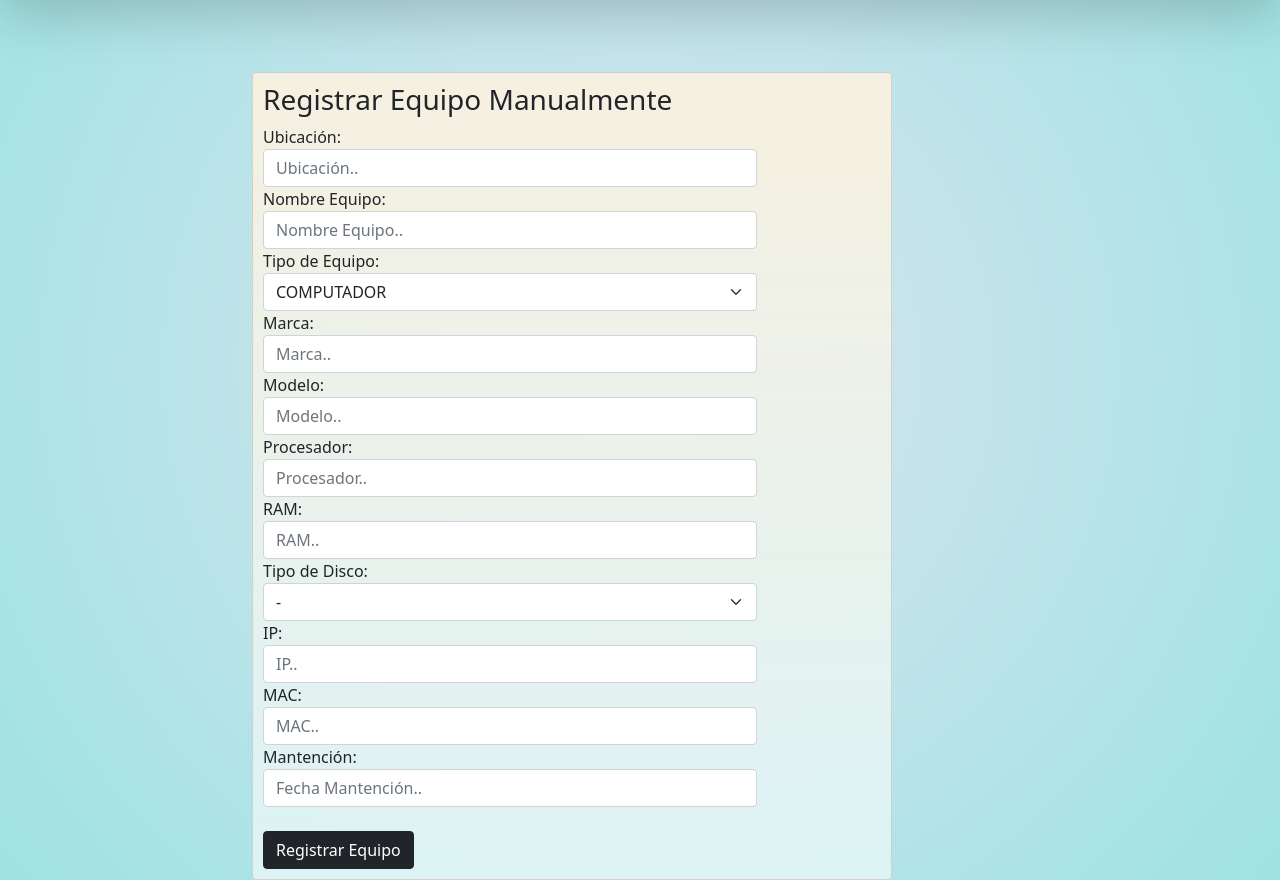
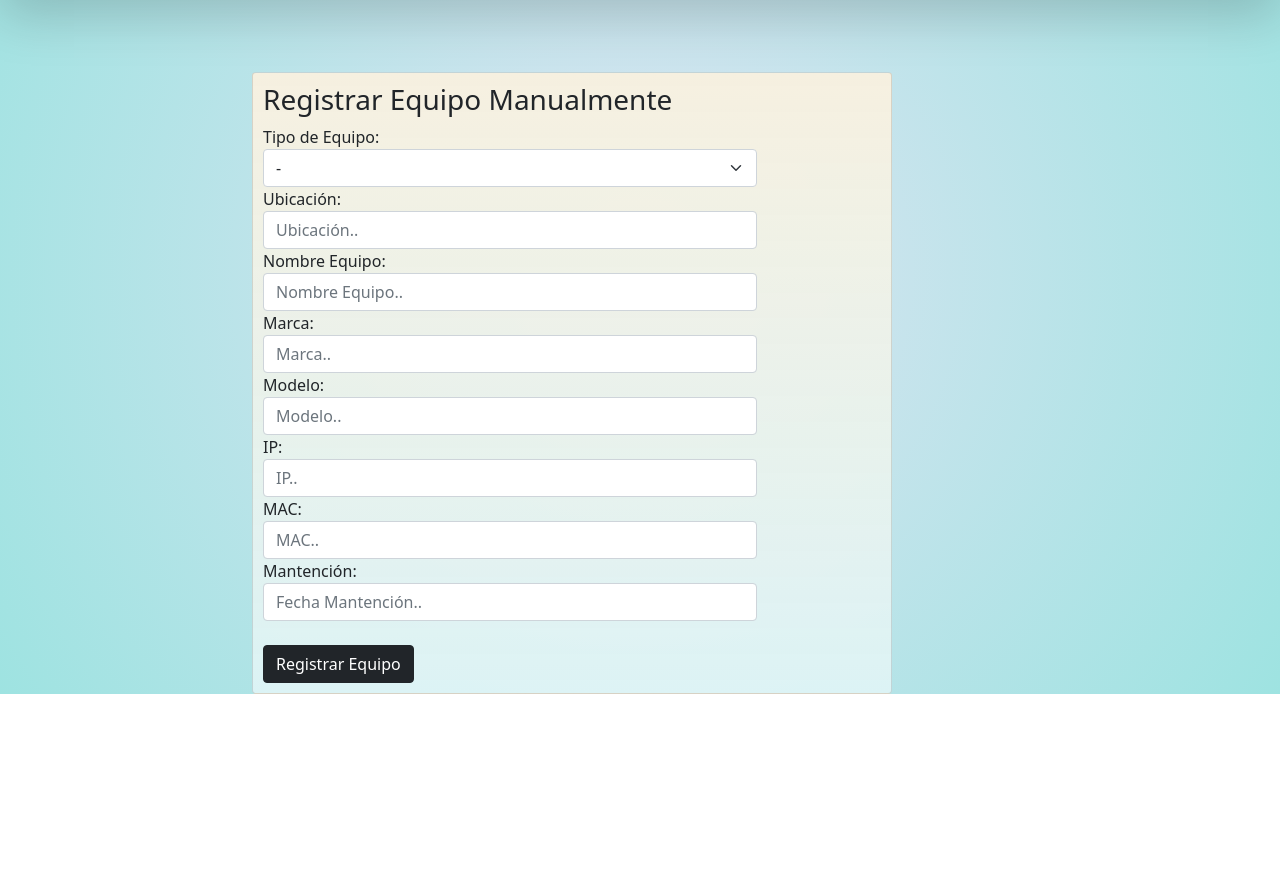
Before and after one commit to CamiloLealS/InvCLL, a Django app: page /equipos/equipos/form in a window 1280 px wide. Shown: the part 148-1028 px from the top of the page. After the commit the page ends 842 px from the top, so only its background shows below. Run offline with Django 5.2, Linux system fonts and the light colour scheme; some libraries are stand-ins or nearby versions.

Commit message:
Change index-views-model-forms-edit-reg-ver

```diff
--- a/equipos/forms.py
+++ b/equipos/forms.py
@@ -9,7 +9,7 @@ class equipoForm(ModelForm):
     class Meta:
         model = equipo
 
-        fields = ['ubicacion','tipo','marca','nombre','modelo','proce','ram','disco','ip','mac','mantencion']
+        fields = ['ubicacion','tipo','marca','nombre','modelo','ip','mac','mantencion']
 
         def save(self, commit = True):
             equipo = super().save(commit = False)
--- a/equipos/models.py
+++ b/equipos/models.py
@@ -9,8 +9,8 @@ class equipo(models.Model):
     nombre = models.CharField('Nombre de Equipo',max_length = 30, default = '')
     marca = models.CharField('Marca de Equipo', max_length = 15, default = '')
     modelo = models.CharField('Modelo de Equipo', max_length = 50, default = '')
-    proce = models.CharField('Procesador',max_length = 40,blank = True ,default = '')
-    ram = models.CharField('RAM',max_length = 15,blank = True, default = '')
+    proce = models.CharField('Procesador',max_length = 40,blank = True ,default = '-')
+    ram = models.CharField('RAM',max_length = 15,blank = True, default = '-')
     discos = (('-','-'),
               ('SSD','SSD'),
               ('HDD','HDD'))
@@ -54,7 +54,9 @@ class equipo(models.Model):
     ubicacion = models.CharField('Ubicación de Equipo', max_length=50, default ="")
     mac = models.CharField('MAC Equipo', max_length = 25, default = '')
     mantencion = models.CharField('Fecha Mantención', max_length = 20, default = '-')
+    licencia = models.CharField('Licencia Windows',max_length = 35, default = "-")
     required = models.BooleanField('Requiere Mantención', default = False)
+    link = models.CharField('URL impresora', max_length = 200, default = '-')
 
     def __str__(self) -> str:
         return self.ubicacion + ' / ' + self.tipo + ' ' +self.nombre
--- a/equipos/views.py
+++ b/equipos/views.py
@@ -36,7 +36,9 @@ def importarExcel(request):
             ram = dataset.iloc[row, 7].upper()
             ip_equipo = dataset.iloc[row, 8]
             mac_eq = dataset.iloc[row, 9]
-            mantencion_eq = dataset.iloc[row, 10]
+            licencia = dataset.iloc[row,10]
+            mantencion_eq = dataset.iloc[row, 11]
+            link = dataset.iloc[row, 12]
             if nombre_eq in equipo.objects.values_list('nombre', flat=True).distinct():
                 equipo.objects.filter(nombre = nombre_eq).update(ubicacion = ubi_eq)
                 if equipo.objects.get(nombre = nombre_eq).mantencion != '-' and mantencion_eq == '-':
@@ -46,6 +48,7 @@ def importarExcel(request):
                 equipo.objects.filter(nombre = nombre_eq).update(ram = ram)
                 equipo.objects.filter(nombre = nombre_eq).update(proce = proce)
                 equipo.objects.filter(nombre = nombre_eq).update(disco = disco)
+                equipo.objects.filter(nombre = nombre_eq).update(link = link)
 
             else:
                 created = equipo.objects.update_or_create(
@@ -59,7 +62,9 @@ def importarExcel(request):
                         ram = ram,
                         ip = ip_equipo,
                         mac = mac_eq,
-                        mantencion = mantencion_eq
+                        licencia = licencia,
+                        mantencion = mantencion_eq,
+                        link = link
                         )
 
         return redirect(to = 'index')
@@ -76,9 +81,14 @@ def editEq(request, id_equipo):
     eq = equipo.objects.get(pk = id_equipo)
     form = equipoForm(request.POST, instance=eq)
 
-
+    licencia = request.POST.get('licencia')
+    link = request.POST.get('link')
     if request.method == 'POST':
         if form.is_valid():
+            if eq.tipo == 'IMPRESORA':
+                eq.link = link
+            if eq.tipo == 'COMPUTADOR':
+                eq.licencia = licencia
             form.save()
             return redirect(to='index')
         else:
--- a/templates/equipos/editEquipo.html
+++ b/templates/equipos/editEquipo.html
@@ -60,6 +60,8 @@ background: radial-gradient(circle, rgba(220,228,242,1) 0%, rgba(158,227,225,1)
                                 <option value="SSD">SSD</option>
                                 {% endif %}
                             </select>
+                            <label for="licencia">Licencia Windows:</label>
+                            <input style="display: block; width: 80%;" class="form-control" type="text" name="licencia" value="{{eq.licencia}}">
                             {% endif %}
                             <label for="ip">IP:</label>
                             <input style="display: block; width: 80%;" class="form-control" type="text" name="ip" value="{{eq.ip}}">
@@ -67,6 +69,10 @@ background: radial-gradient(circle, rgba(220,228,242,1) 0%, rgba(158,227,225,1)
                             <input style="display: block; width: 80%;" class="form-control" type="text" name="mac" value="{{eq.mac}}">
                             <label style="display: block;" for="mantencion">Mantención:(dd/mm/yyyy)</label>
                             <input style="display: block; width: 80%;" class="form-control" type="text" name="mantencion" value="{{eq.mantencion}}">
+                            {% if eq.tipo == 'IMPRESORA' %}
+                            <label for="link">Link:</label>
+                            <input style="display: block; width: 80%;" class="form-control" type="text" name="link" value="{{eq.link}}">
+                            {% endif %}
                             <br>
                             <input class="btn btn-success" type="submit" value="Editar Equipo">
                         </form>
--- a/templates/equipos/registroEquipo.html
+++ b/templates/equipos/registroEquipo.html
@@ -31,37 +31,42 @@ background: radial-gradient(circle, rgba(220,228,242,1) 0%, rgba(158,227,225,1)
 
                 <div style="margin: 10px;" class="g-col-6">
                     <h3>Registrar Equipo Manualmente</h3>
-                    <form action="{% url 'regEq' %}" method="post">
+                    <form action="{% url 'regEq' %}" method="post" id="formReg">
                         {% csrf_token %}
+                        <label for="tipo">Tipo de Equipo:</label>
+                        <select style="display: block; width: 80%;" name="tipo" class="form-select" id="selectTipo">
+                            <option value="-">-</option>
+                            <option value="COMPUTADOR">COMPUTADOR</option>
+                            <option value="IMPRESORA">IMPRESORA</option>
+                        </select>
                         <label for="ubicacion">Ubicación:</label>
                         <input style="display: block; width: 80%;" class="form-control" type="text" name="ubicacion" placeholder="Ubicación..">
                         <label for="nombre">Nombre Equipo:</label>
                         <input style="display: block; width: 80%;" class="form-control" type="text" name="nombre" placeholder = 'Nombre Equipo..'>
-                        <label for="tipo">Tipo de Equipo:</label>
-                        <select style="display: block; width: 80%;" name="tipo" class="form-select">
-                            <option value="COMPUTADOR">COMPUTADOR</option>
-                            <option value="IMPRESORA">IMPRESORA</option>
-                        </select>
                         <label for="marca">Marca:</label>
                         <input style="display: block; width: 80%;" type="text" name="marca" class="form-control" placeholder="Marca..">
                         <label for="modelo">Modelo:</label>
                         <input style="display: block; width: 80%;" type="text" name="modelo" class="form-control" placeholder="Modelo..">
-                        <label for="proce">Procesador:</label>
-                        <input style="display: block; width: 80%;" class="form-control" type="text" name="proce" placeholder="Procesador..">
-                        <label for="ram">RAM:</label>
-                        <input style="display: block; width: 80%;" class="form-control" type="text" name="ram" placeholder="RAM..">
-                        <label for="disco">Tipo de Disco:</label>
-                        <select style="display: block; width: 80%;" name="disco" class = 'form-select'>
+                        <label id="labelProce" style="display: none;" for="proce">Procesador:</label>
+                        <input id="inputProce" style="display: none; width: 80%;" class="form-control" type="text" name="proce" placeholder="Procesador..">
+                        <label id="labelRam" style="display: none;" for="ram">RAM:</label>
+                        <input id="inputRam" style="display: none; width: 80%;" class="form-control" type="text" name="ram" placeholder="RAM..">
+                        <label id="labelDisco" style="display: none;" for="disco">Tipo de Disco:</label>
+                        <select id="selectDisco" style="display: none; width: 80%;" name="disco" class = 'form-select'>
                             <option value="-">-</option>
                             <option value="SSD">SSD</option>
                             <option value="HDD">HDD</option>
                         </select>
-                        <label for="ip">IP:</label>
+                        <label style="display: block;" for="ip">IP:</label>
                         <input style="display: block; width: 80%;" class="form-control" type="text" name="ip" placeholder="IP..">
                         <label for="mac">MAC:</label>
                         <input style="display: block; width: 80%;" class="form-control" type="text" name="mac" placeholder="MAC..">
-                        <label for="mantencion">Mantención:</label>
+                        <label id="labelLic" style="display: none;" for="licencia">Licencia Windows:</label>
+                        <input id="inputLic" style="display: none; width: 80%;" class="form-control" type="text" name="licencia" placeholder="Licencia Windows..">
+                        <label style="display: block;" for="mantencion">Mantención:</label>
                         <input style="display: block; width: 80%;" class="form-control" type="text" name="mantencion" placeholder="Fecha Mantención..">
+                        <label id="labelLink" style="display: none;" for="link">Link:</label>
+                        <input id="inputLink" style="display: none; width: 80%;" class="form-control" type="text" name="link" placeholder="Link..">
                         <br>
                         <input class="btn btn-dark" type="submit" value = 'Registrar Equipo'>
                     </form>
@@ -71,8 +76,46 @@ background: radial-gradient(circle, rgba(220,228,242,1) 0%, rgba(158,227,225,1)
     </div>
 </body>
 <script type="text/javascript">
-    $(function () {
-        $('#picker').datetimepicker();
+    document.querySelector('#selectTipo').addEventListener('change',function(){
+        if(this.value == 'COMPUTADOR'){
+            labelLink.style.display = 'none';
+            inputLink.style.display = 'none';
+            labelProce.style.display = 'block';
+            inputProce.style.display = 'block';
+            labelRam.style.display = 'block';
+            inputRam.style.display = 'block';
+            labelDisco.style.display = 'block';
+            selectDisco.style.display = 'block';
+            labelLic.style.display = 'block';
+            inputLic.style.display = 'block';
+            inputLink.value = '-';
+        }else if(this.value == 'IMPRESORA'){
+            labelProce.style.display = 'none';
+            inputProce.style.display = 'none';
+            inputProce.value = '-';
+            labelRam.style.display = 'none';
+            inputRam.style.display = 'none';
+            inputRam.value = '-';
+            labelDisco.style.display = 'none';
+            selectDisco.style.display = 'none';
+            selectDisco.value = '-';
+            labelLic.style.display = 'none';
+            inputLic.style.display = 'none';
+            inputLic.value = '-';
+            labelLink.style.display = 'block';
+            inputLink.style.display = 'block';
+        }else{
+            labelProce.style.display = 'none';
+            inputProce.style.display = 'none';
+            labelRam.style.display = 'none';
+            inputRam.style.display = 'none';
+            labelDisco.style.display = 'none';
+            selectDisco.style.display = 'none';
+            labelLic.style.display = 'none';
+            inputLic.style.display = 'none';
+            labelLink.style.display = 'none';
+            inputLink.style.display = 'none';
+        };
     });
 </script>
 </html>
--- a/templates/equipos/verEquipo.html
+++ b/templates/equipos/verEquipo.html
@@ -37,11 +37,15 @@ background: radial-gradient(circle, rgba(220,228,242,1) 0%, rgba(158,227,225,1)
                             <h5>IP: {{eq.ip}}</h5>
                             <h5>MAC: {{eq.mac}}</h5>
                             <h5>Última Mantención: {{eq.mantencion}}</h5>
+                            {% if eq.licencia %}
+                            <h5>Licencia Windows: {{eq.licencia}}</h5>
+                            {% endif %}
                             <br>
                             {% else %}
                             <h5>IP: {{eq.ip}}</h5>
                             <h5>MAC: {{eq.mac}}</h5>
                             <h5>Última Mantención: {{eq.mantencion}}</h5>
+                            <h5>Link: {% if eq.link == '-' %} {{eq.link}} {% else %} <a href = "{{eq.link}}" target = '_blank'>{{eq.link}}</a>{% endif %}</h5>
                             <br>
                             {% endif %}
                             <a class="btn btn-primary" href="{% url 'update' eq.id_equipo %}">Editar Equipo</a>
```
Also changed, not shown: db.sqlite3, equipos/migrations/0013_equipo_licencia_equipo_link.py (added), equipos/migrations/0014_alter_equipo_proce_alter_equipo_ram.py (added), equipos/migrations/0015_alter_equipo_link.py (added).
